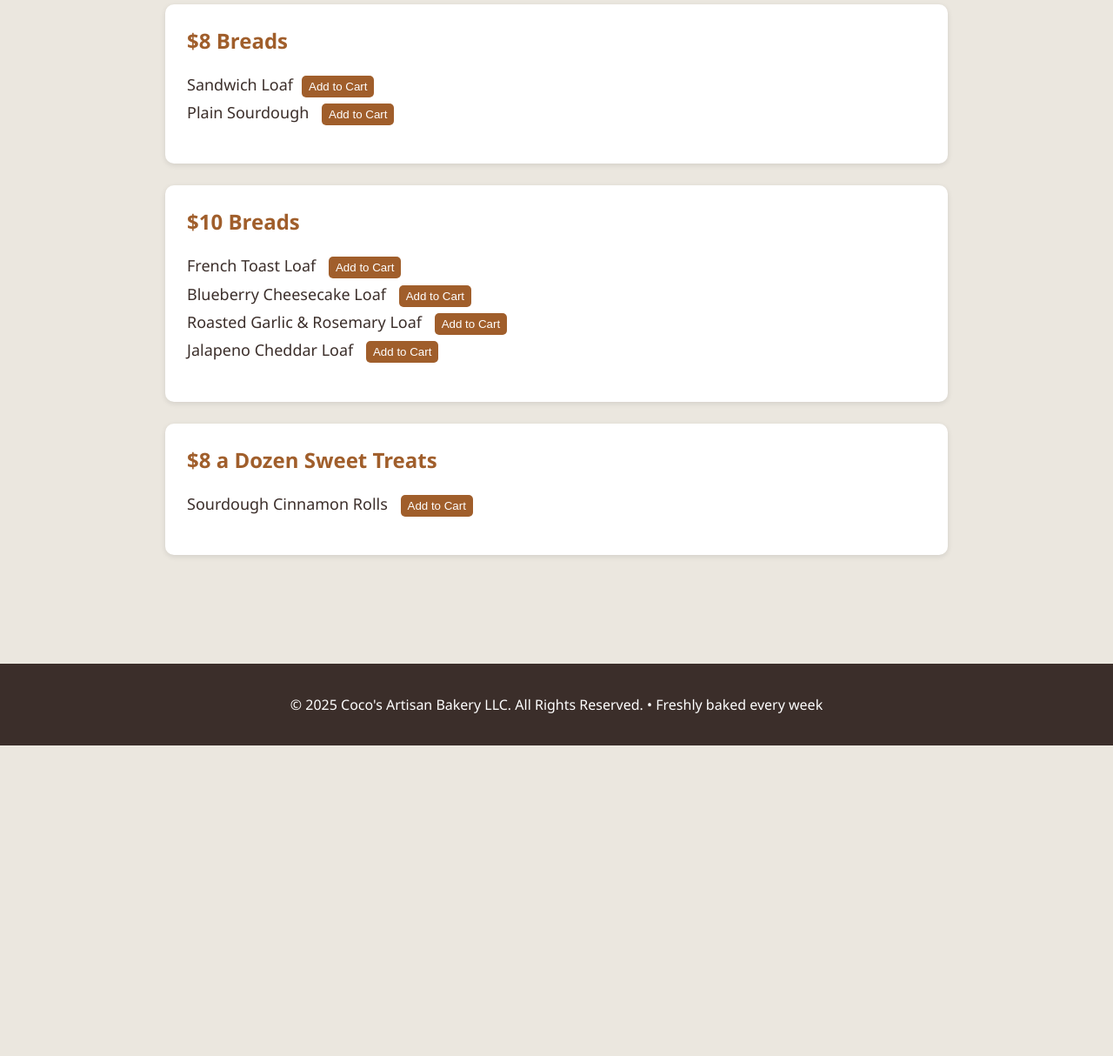
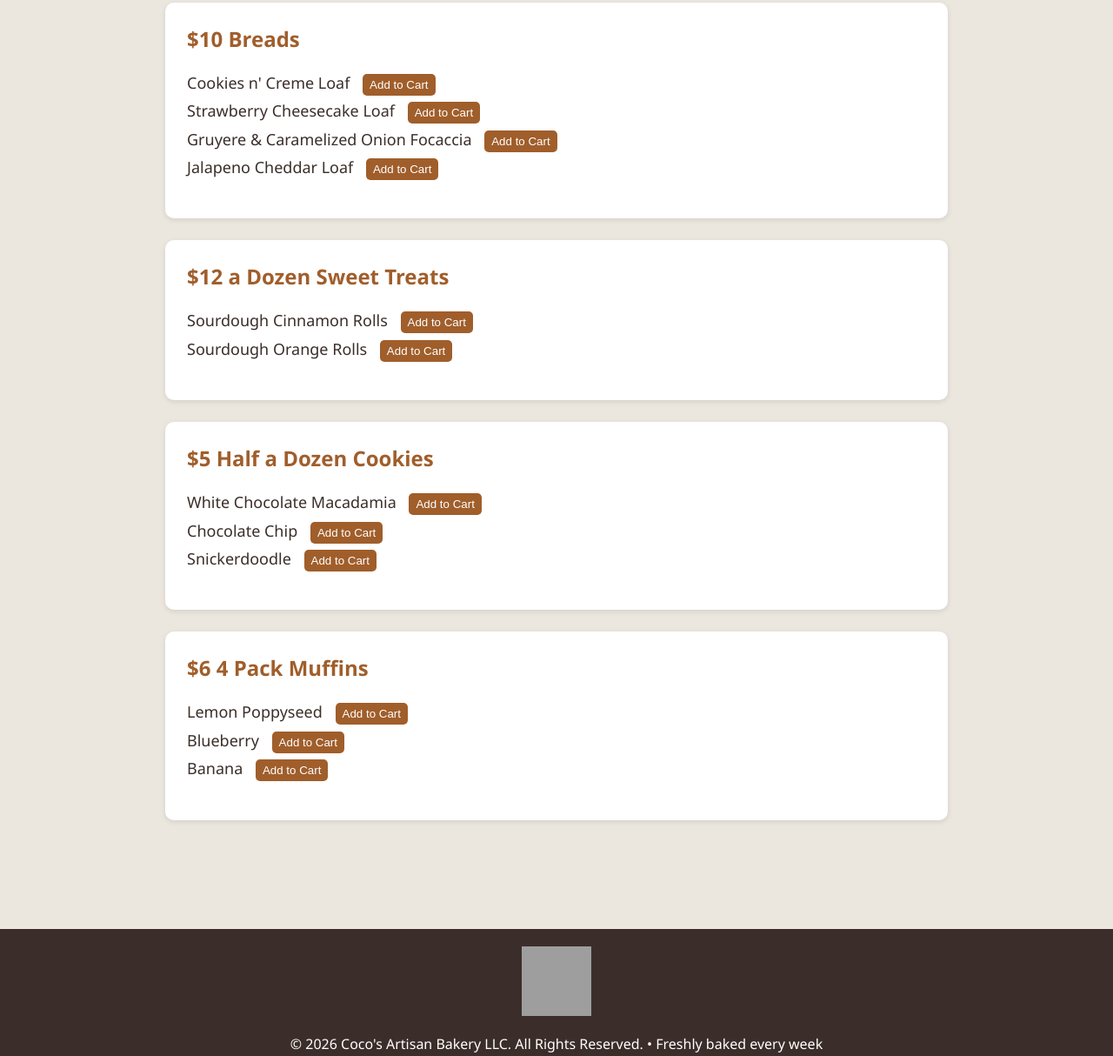
Before and after one commit to cocosartisanbakery-oss/cocos-bakery, a website: page index.html in a window 1280 px wide. Shown: the part 1222-2436 px from the top of the page at 87% size. Before the commit the page ends 2079 px from the top, so only its background shows below. Drawn offline with Linux system fonts and the light colour scheme; grey boxes are pictures that could not be loaded.

Commit message:
add resized food liability seal and updated menu

```diff
--- a/index.html
+++ b/index.html
@@ -83,7 +83,7 @@
 
   <!-- HERO LOGO -->
   <header class="hero-logo">
-  <img src="coco-logo.jpg" alt="CoCo's Artisan Bakery Logo">
+  <img src="coco-logo.png" alt="CoCo's Artisan Bakery Logo">
   <div class="story-link-container" style="margin-top: 20px;">
     <a href="about.html" style="color: #a05e2b; font-weight: bold; text-decoration: none; font-size: 1.1rem; border-bottom: 2px solid #fde9da; padding-bottom: 5px;">
       Read Our Story: Why we bake for Coen →
@@ -121,7 +121,7 @@
     <div class="menu-category">
       <h3 class="category-title">$8 Breads</h3>
       <ul>
-        <li data-price="8">Sandwich Loaf<button class="add-to-cart">Add to Cart</button></li>
+        <li data-price="8">Italian Herb & Cheese <button class="add-to-cart">Add to Cart</button></li>
         <li data-price="8">Plain Sourdough <button class="add-to-cart">Add to Cart</button></li>
       </ul>
     </div>
@@ -129,17 +129,36 @@
     <div class="menu-category">
       <h3 class="category-title">$10 Breads</h3>
       <ul>
-        <li data-price="10">French Toast Loaf <button class="add-to-cart">Add to Cart</button></li>
-        <li data-price="10">Blueberry Cheesecake Loaf <button class="add-to-cart">Add to Cart</button></li>
-        <li data-price="10">Roasted Garlic & Rosemary Loaf <button class="add-to-cart">Add to Cart</button></li>
+        <li data-price="10">Cookies n' Creme Loaf <button class="add-to-cart">Add to Cart</button></li>
+        <li data-price="10">Strawberry Cheesecake Loaf <button class="add-to-cart">Add to Cart</button></li>
+        <li data-price="10">Gruyere & Caramelized Onion Focaccia <button class="add-to-cart">Add to Cart</button></li>
         <li data-price="10">Jalapeno Cheddar Loaf <button class="add-to-cart">Add to Cart</button></li>
       </ul>
     </div>
 
      <div class="menu-category">
-      <h3 class="category-title">$8 a Dozen Sweet Treats</h3>
+      <h3 class="category-title">$12 a Dozen Sweet Treats</h3>
       <ul>
-        <li data-price="8">Sourdough Cinnamon Rolls <button class="add-to-cart">Add to Cart</button></li>
+        <li data-price="12">Sourdough Cinnamon Rolls <button class="add-to-cart">Add to Cart</button></li>
+        <li data-price="12">Sourdough Orange Rolls <button class="add-to-cart">Add to Cart</button></li>
+      </ul>
+    </div>
+
+         <div class="menu-category">
+      <h3 class="category-title">$5 Half a Dozen Cookies</h3>
+      <ul>
+        <li data-price="5">White Chocolate Macadamia <button class="add-to-cart">Add to Cart</button></li>
+        <li data-price="5">Chocolate Chip <button class="add-to-cart">Add to Cart</button></li>
+        <li data-price="5">Snickerdoodle <button class="add-to-cart">Add to Cart</button></li>
+      </ul>
+    </div>
+
+             <div class="menu-category">
+      <h3 class="category-title">$6 4 Pack Muffins</h3>
+      <ul>
+        <li data-price="6">Lemon Poppyseed <button class="add-to-cart">Add to Cart</button></li>
+        <li data-price="6">Blueberry <button class="add-to-cart">Add to Cart</button></li>
+        <li data-price="6">Banana <button class="add-to-cart">Add to Cart</button></li>
       </ul>
     </div>
 
@@ -156,7 +175,8 @@
 
   <!-- FOOTER -->
   <footer>
-    <p>&copy; 2025 Coco's Artisan Bakery LLC. All Rights Reserved. • Freshly baked every week</p>
+  <a href="http://www.fliprogram.com"><img src="https://app.fliprogram.com/uploads/seals/site-seal_256x256 White.png" alt="FLIP insurance Seal" width="80px" height="80px" /></a>
+    <p>&copy; 2026 Coco's Artisan Bakery LLC. All Rights Reserved. • Freshly baked every week</p>
   </footer>
 
   <!-- STRIPE + CART SCRIPT -->
```
Also changed, not shown: coco-logo.jpg (deleted), coco-logo.png (added).
